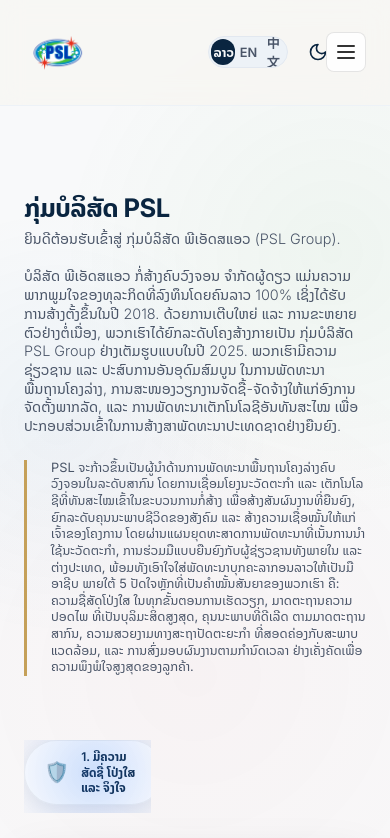
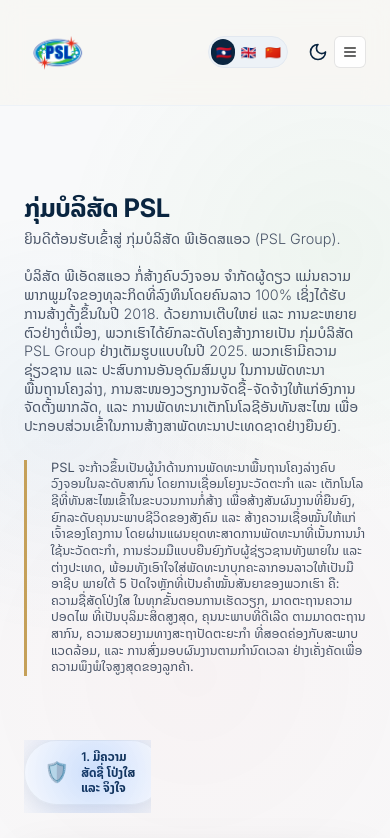
Before and after one commit to ItwithYou/PSL-Group, a website: page index.html in a window 390 px wide. Shown: the top 838 px of the page. Drawn offline with Linux system fonts and the light colour scheme; no server answers.

Commit message:
Replace language text with country flags and shrink menu toggle

```diff
--- a/index.html
+++ b/index.html
@@ -97,9 +97,9 @@
             <div class="header-controls">
                 <div class="lang-switch-toggle" id="lang-toggle-btn">
                     <div class="lang-toggle-bg"></div>
-                    <button class="lang-btn-option" data-lang="la">ລາວ</button>
-                    <button class="lang-btn-option" data-lang="en">EN</button>
-                    <button class="lang-btn-option" data-lang="zh">中文</button>
+                    <button class="lang-btn-option" data-lang="la">🇱🇦</button>
+                    <button class="lang-btn-option" data-lang="en">🇬🇧</button>
+                    <button class="lang-btn-option" data-lang="zh">🇨🇳</button>
                 </div>
                 <button class="theme-toggle" id="theme-btn" aria-label="Toggle theme">
                     <svg class="sun-icon" xmlns="http://www.w3.org/2000/svg" width="20" height="20" viewBox="0 0 24 24" fill="none" stroke="currentColor" stroke-width="2" stroke-linecap="round" stroke-linejoin="round"><circle cx="12" cy="12" r="4"/><path d="M12 2v2"/><path d="M12 20v2"/><path d="m4.93 4.93 1.41 1.41"/><path d="m17.66 17.66 1.41 1.41"/><path d="M2 12h2"/><path d="M20 12h2"/><path d="m6.34 17.66-1.41 1.41"/><path d="m19.07 4.93-1.41 1.41"/></svg>
--- a/style.css
+++ b/style.css
@@ -3859,15 +3859,19 @@ html, body {
         display: flex !important;
         align-items: center;
         justify-content: center;
-        width: 40px;
-        height: 40px;
-        border-radius: 8px;
+        width: 32px;
+        height: 32px;
+        border-radius: 6px;
         background: rgba(255, 255, 255, 0.9);
         border: 1px solid rgba(0,0,0,0.1);
         color: #333;
         cursor: pointer;
         z-index: 10000;
         pointer-events: auto;
+    }
+    .mobile-dock-toggle svg {
+        width: 16px !important;
+        height: 16px !important;
     }
 
     [data-theme="dark"] .mobile-dock-toggle {
```
